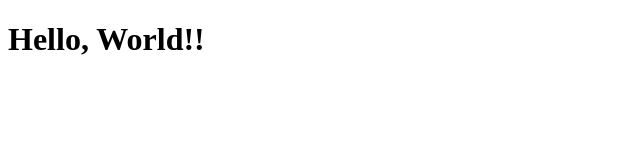
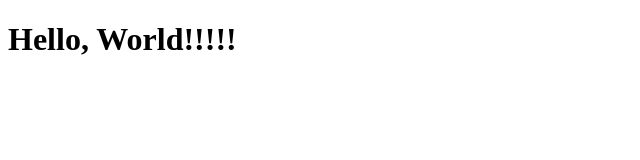
Before and after one commit to Othestrup/test, a plain HTML site: page index.html in a window 1280 px wide. Shown: the full height of the page, 0-640 px from the left. Drawn offline with Linux system fonts and the light colour scheme.

Commit message:
added stuff

```diff
--- a/index.html
+++ b/index.html
@@ -7,7 +7,7 @@
   <title>Document</title>
 </head>
 <body>
-  <h1>Hello, World!!
+  <h1>Hello, World!!!!!
 
   </h1>
 </body>
```
